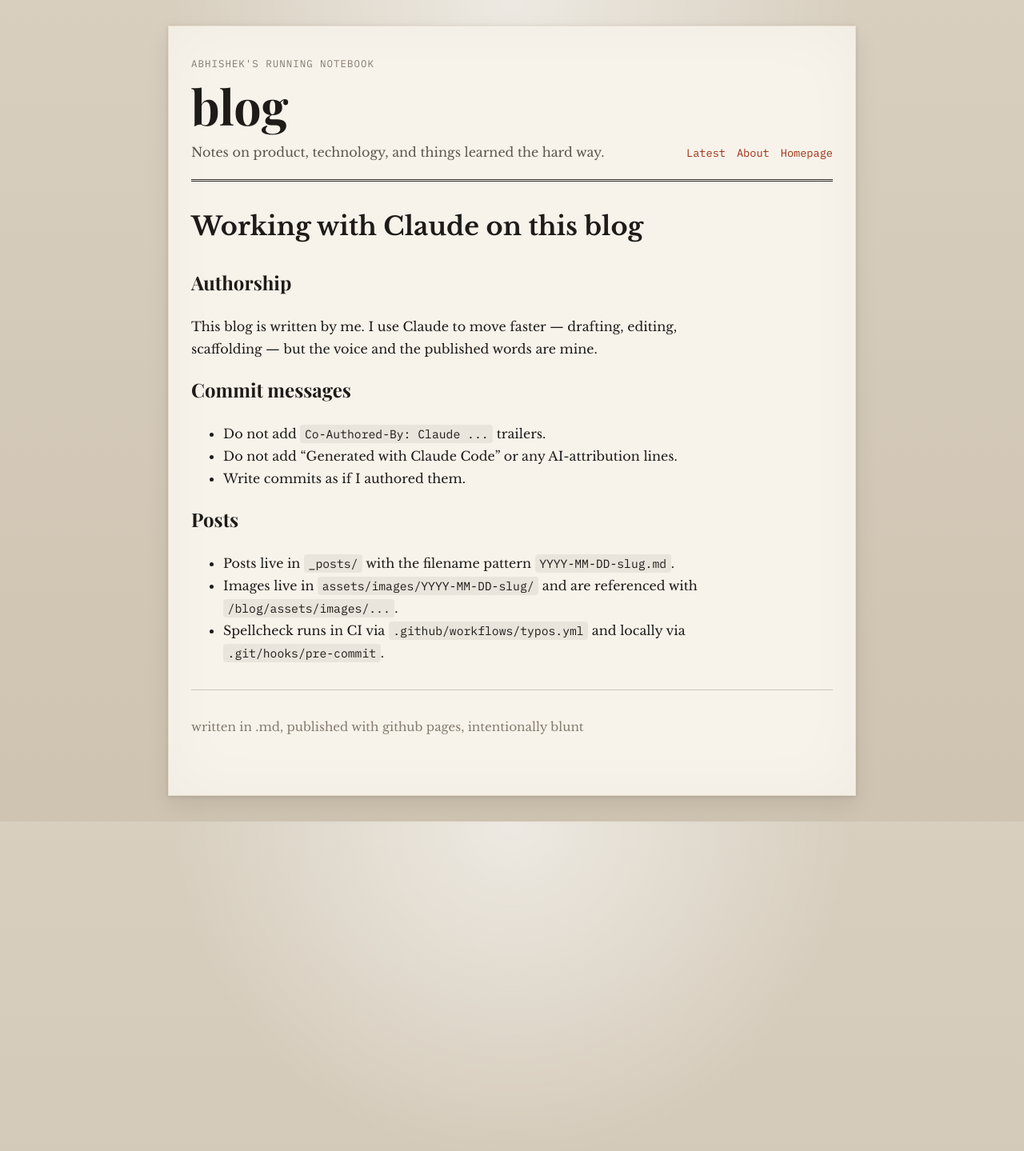
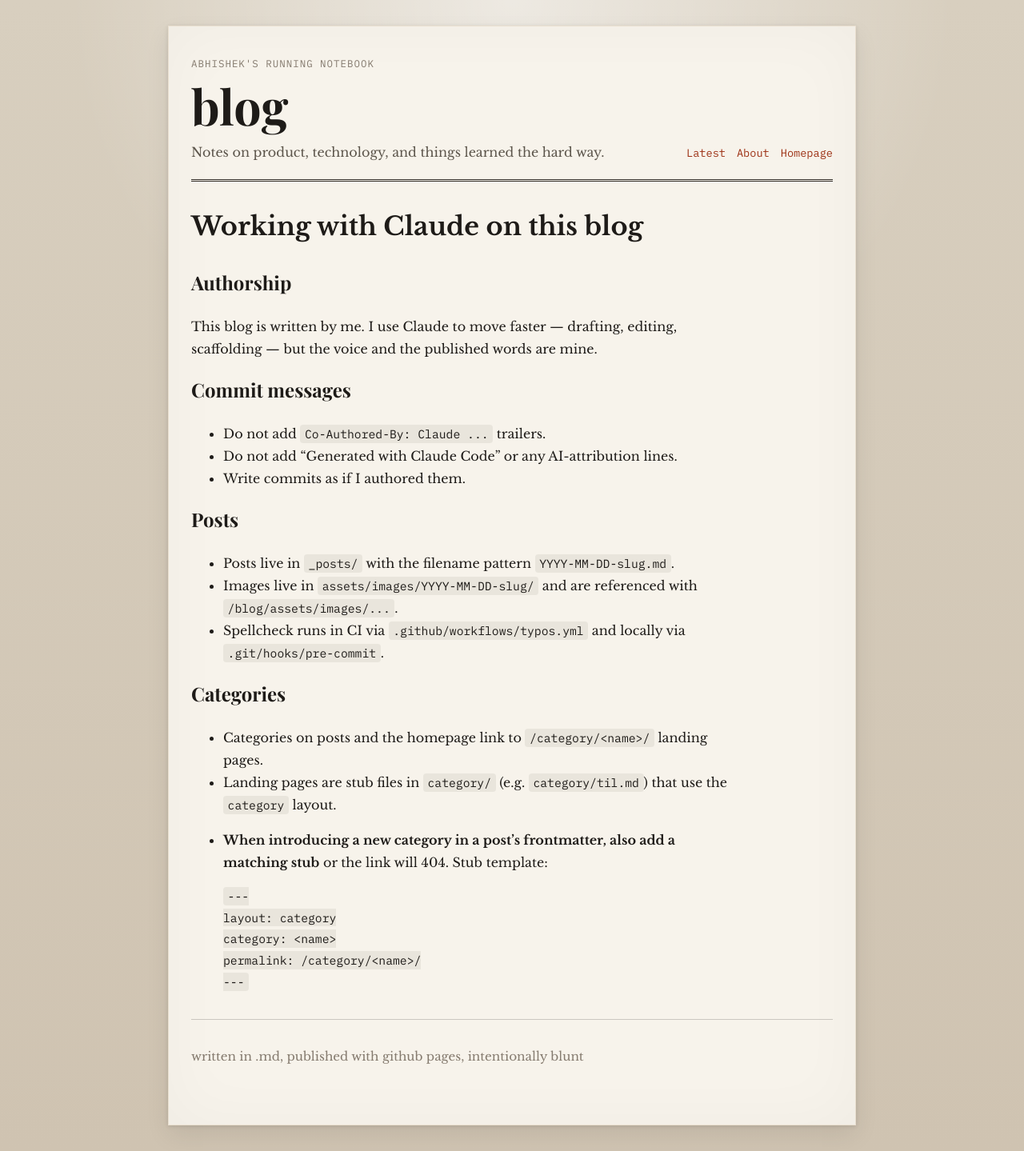
Before and after one commit to absieee/blog, a Jekyll site: the page built from CLAUDE.md, in a window 1280 px wide. Shown: the whole page at 80% size. Built offline with Jekyll 4.4.1, drawn with Linux system fonts in a browser that asks for light colours; our own code applies the rules of GitHub Pages for plain Markdown files.

Commit message:
Document new-category stub requirement in CLAUDE.md

````diff
--- a/CLAUDE.md
+++ b/CLAUDE.md
@@ -15,3 +15,17 @@ This blog is written by me. I use Claude to move faster — drafting, editing, s
 - Posts live in `_posts/` with the filename pattern `YYYY-MM-DD-slug.md`.
 - Images live in `assets/images/YYYY-MM-DD-slug/` and are referenced with `{{ site.baseurl }}/assets/images/...`.
 - Spellcheck runs in CI via `.github/workflows/typos.yml` and locally via `.git/hooks/pre-commit`.
+
+## Categories
+
+- Categories on posts and the homepage link to `/category/<name>/` landing pages.
+- Landing pages are stub files in `category/` (e.g. `category/til.md`) that use the `category` layout.
+- **When introducing a new category in a post's frontmatter, also add a matching stub** or the link will 404. Stub template:
+
+  ```yaml
+  ---
+  layout: category
+  category: <name>
+  permalink: /category/<name>/
+  ---
+  ```
````
